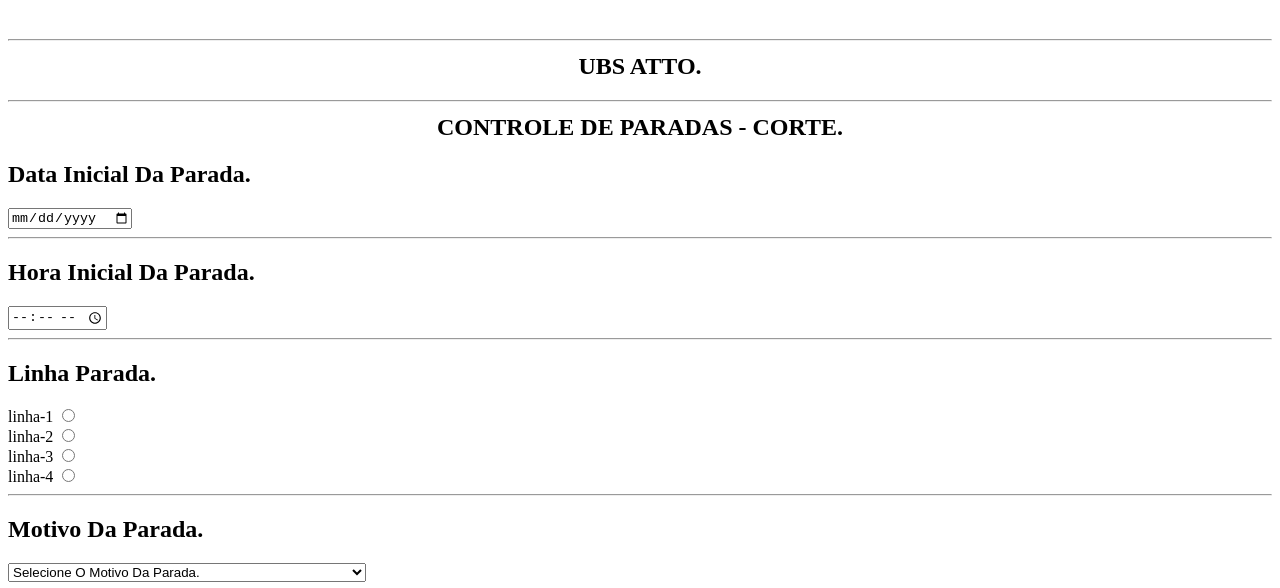
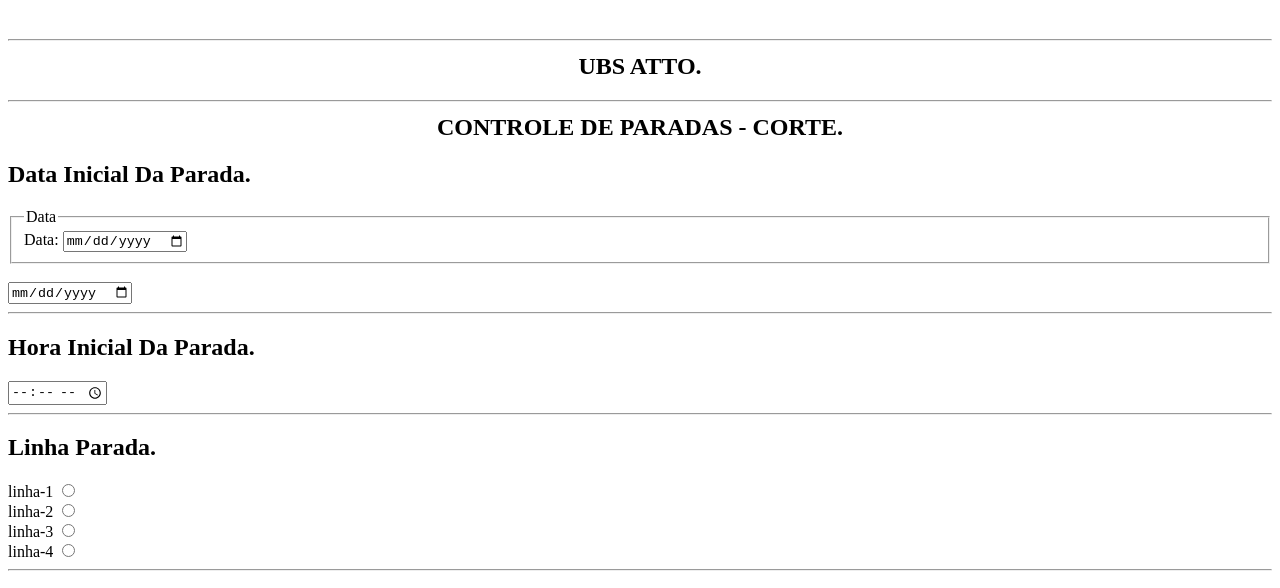
Before and after one commit to italopw/meu-site, a plain HTML site: page index.html in a window 1280 px wide. Shown: the part 201-789 px from the top of the page. Drawn offline with Linux system fonts and the light colour scheme; files that its build step writes are made by us from their sources.

Commit message:
subindo site

```diff
--- a/index.html
+++ b/index.html
@@ -26,6 +26,18 @@
     </h2>
     <form action="https://formsubmit.co/ajax/ianitalocorp@gmail.com" method="POST">
         <h2>Data <b>Inicial</b> Da Parada.</h2>
+        <div class="col-6 col-s-12">
+            <fieldset>
+                <legend>Data</legend>
+                <div class="roow">
+                    <div class="col-4 col-s-12">
+                        <label for="txtData" class="ròtulo">Data:</label>
+                        <input type="date" id="txtData" name="data" class="caixa-texto">
+                    </div>
+
+                </div>
+            </fieldset>
+        </div><br>
         <input required type="date" id="txtdate" name="folha de parada, corte." class="caixa-texto"><br>
         <hr>
         <h2>Hora Inicial Da Parada.</h2>
```
